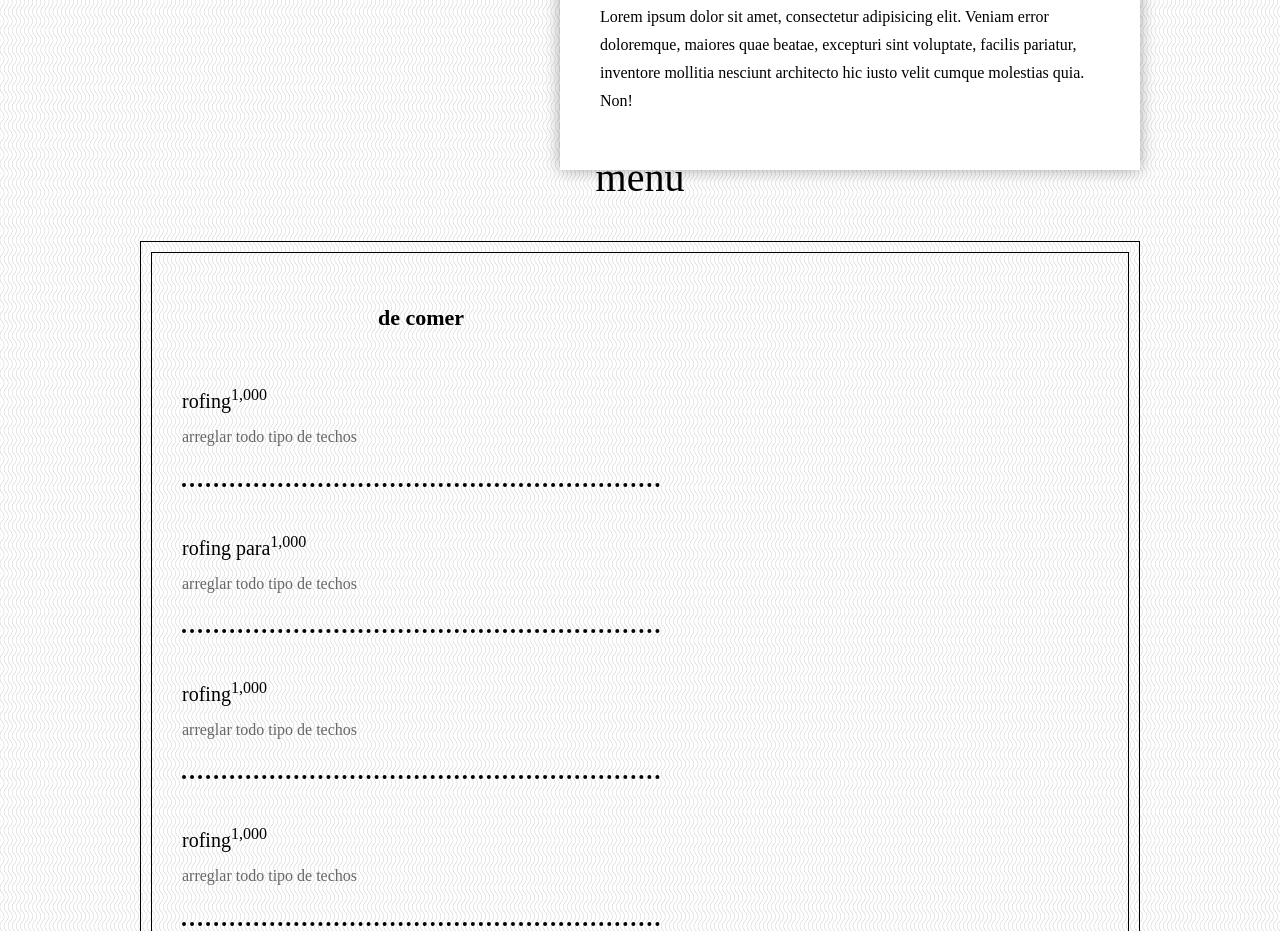
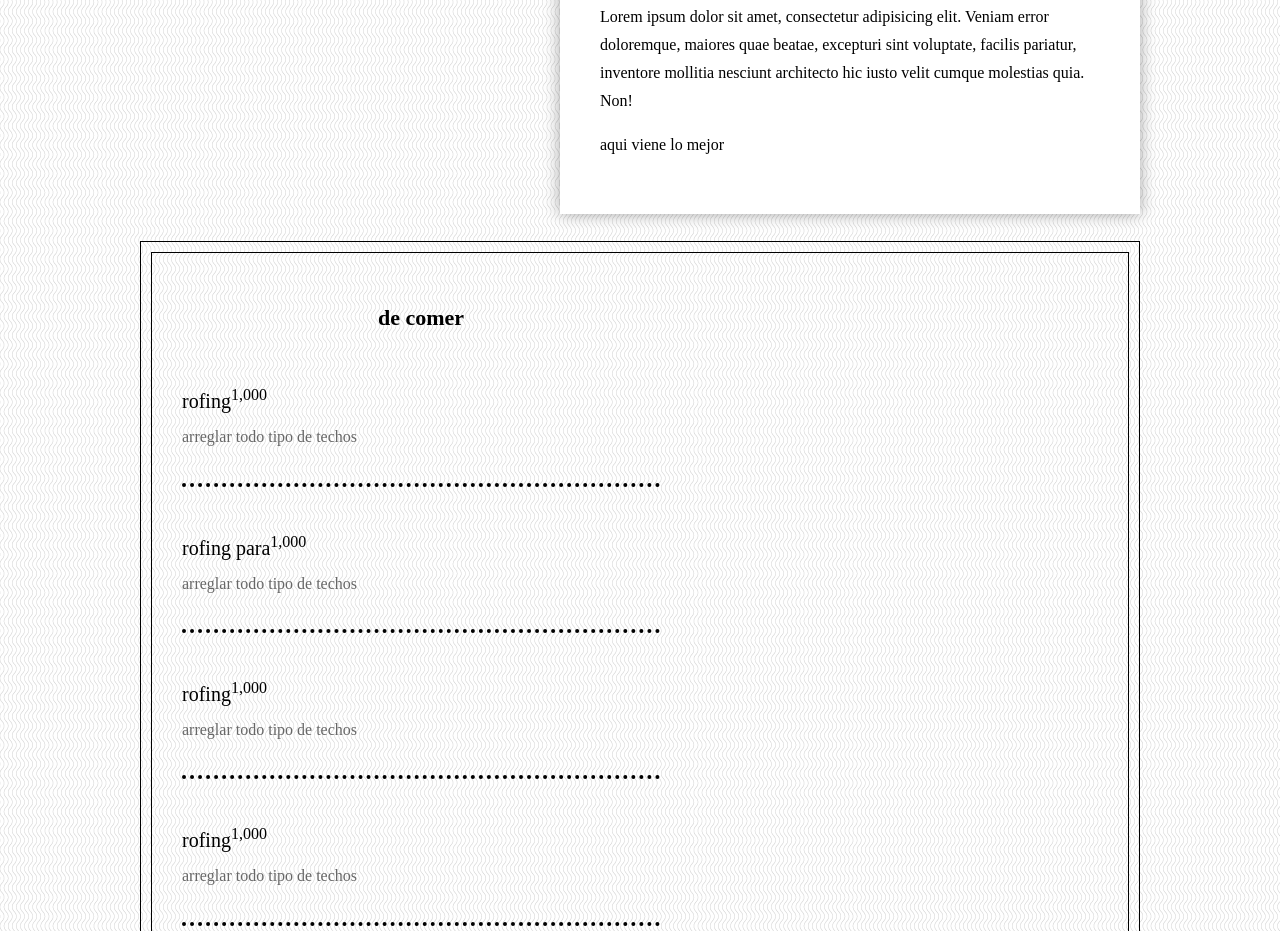
Before and after one commit to rafaelsalas/roofing-page-client, a plain HTML site: page index.html in a window 1280 px wide. Shown: the part 1155-2086 px from the top of the page. Drawn offline with Linux system fonts and the light colour scheme.

Commit message:
agregue una linea
solo puse una linea parrafo para probar

```diff
--- a/index.html
+++ b/index.html
@@ -45,6 +45,7 @@
                     <article>
                         <h3>acerca de</h3>
                         <p>Lorem ipsum dolor sit amet, consectetur adipisicing elit. Veniam error doloremque, maiores quae beatae, excepturi sint voluptate, facilis pariatur, inventore mollitia nesciunt architecto hic iusto velit cumque molestias quia. Non!</p>
+			<p>aqui viene lo mejor</p>
                     </article>
 
                 </div>
```
